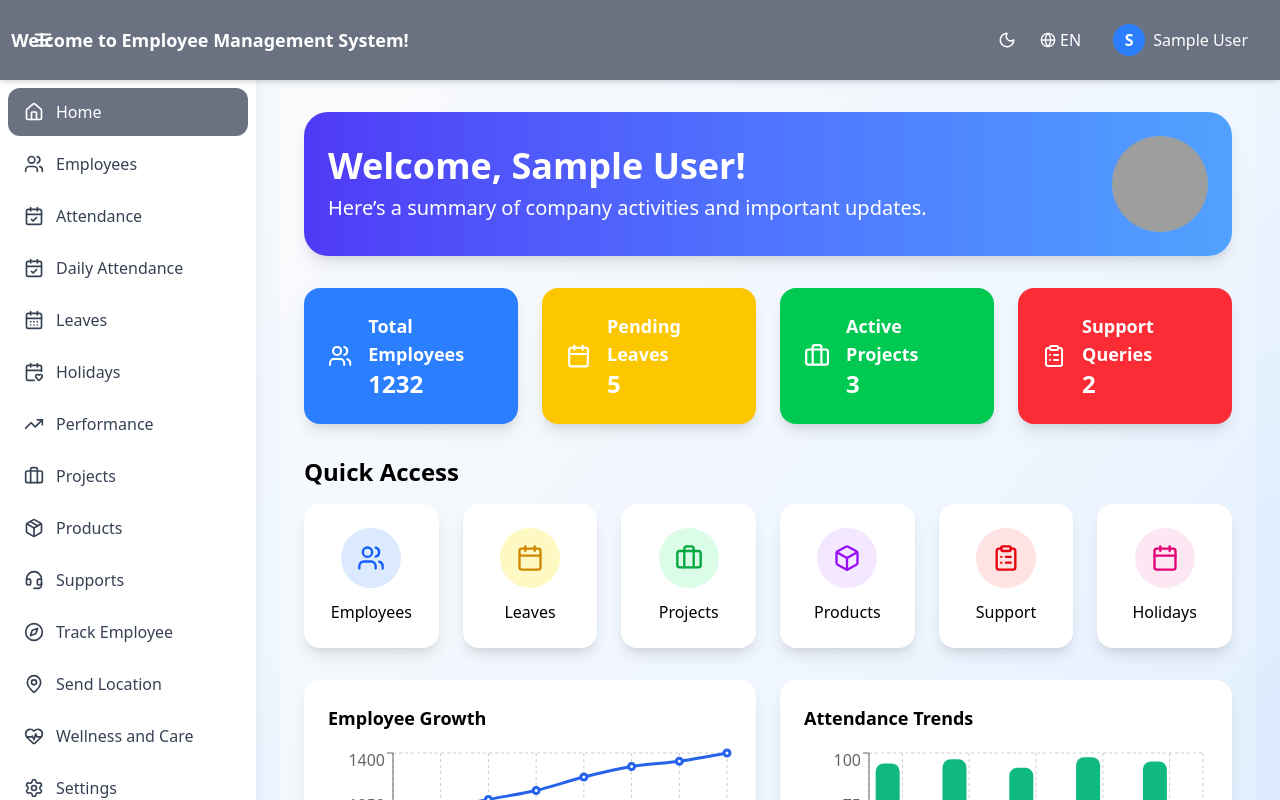
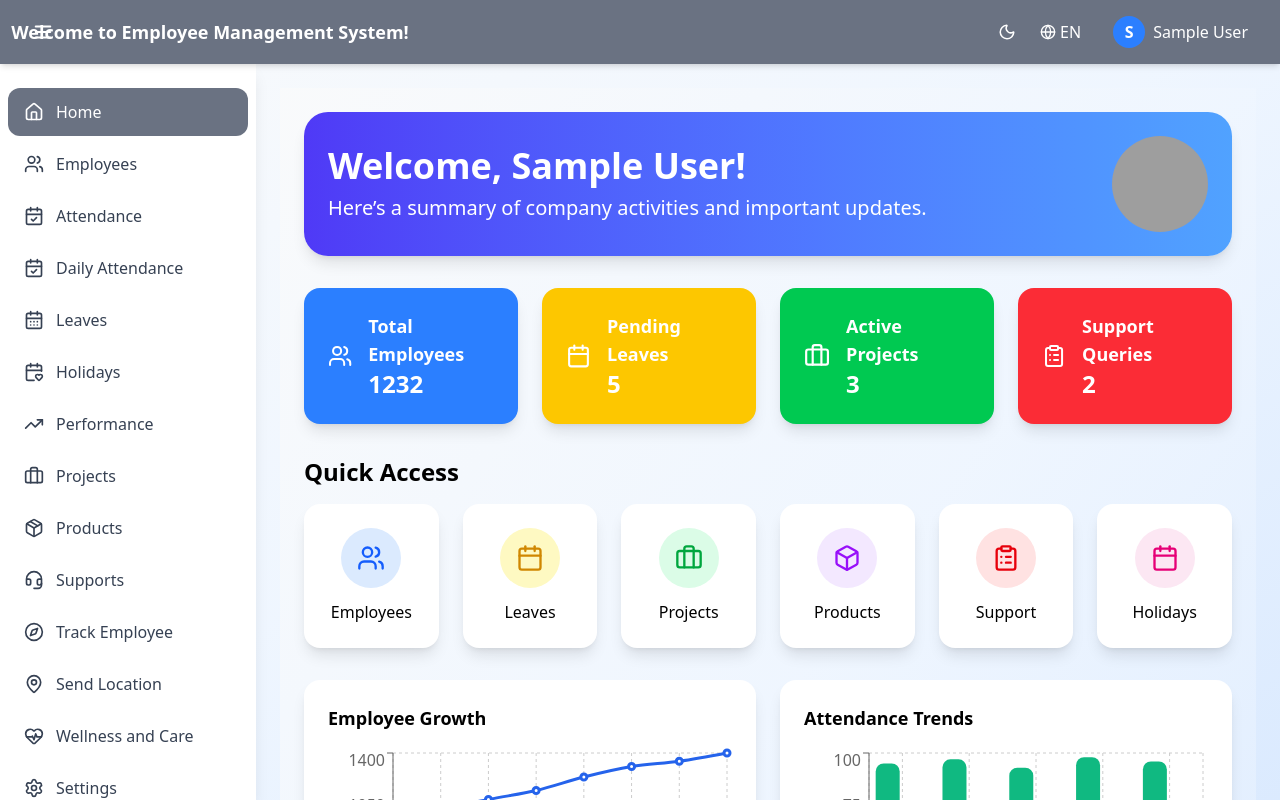
Before and after one commit to Gaurav-0211/Employee-Management-System, a React (Vite) app in the folder HRA-Portal/: page / in a window 1280 px wide. Built offline with nearby package versions, Linux system fonts and the light colour scheme; sample sign-in values are in the browser's storage; grey boxes are pictures that could not be loaded.

Commit message:
_fix: Header, main, app, config, Topbar

```diff
--- a/HRA-Portal/src/components/Topbar.jsx
+++ b/HRA-Portal/src/components/Topbar.jsx
@@ -13,7 +13,7 @@ export default function Topbar({ sidebarOpen, setSidebarOpen, visible }) {
 
   return (
     <header
-      className="fixed top-0 left-0 right-0 bg-gray-500 flex items-center justify-between px-6 py-4  shadow-md z-40 transition-transform duration-300"
+      className="fixed top-0 left-0 right-0 bg-gray-500 flex items-center justify-between px-6 py-2  shadow-md z-40 transition-transform duration-300"
       style={{
         transform: visible ? "translateY(0)" : "translateY(-100%)",
       }}
```
